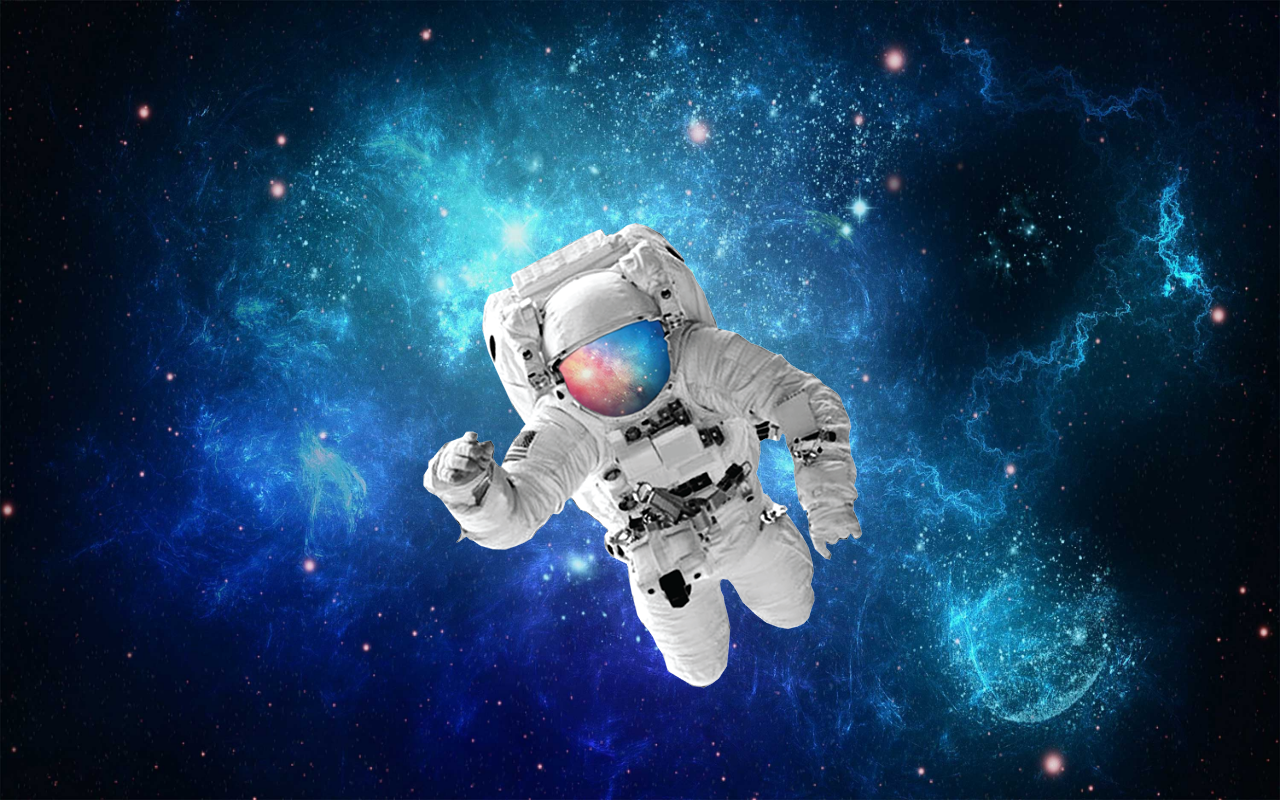
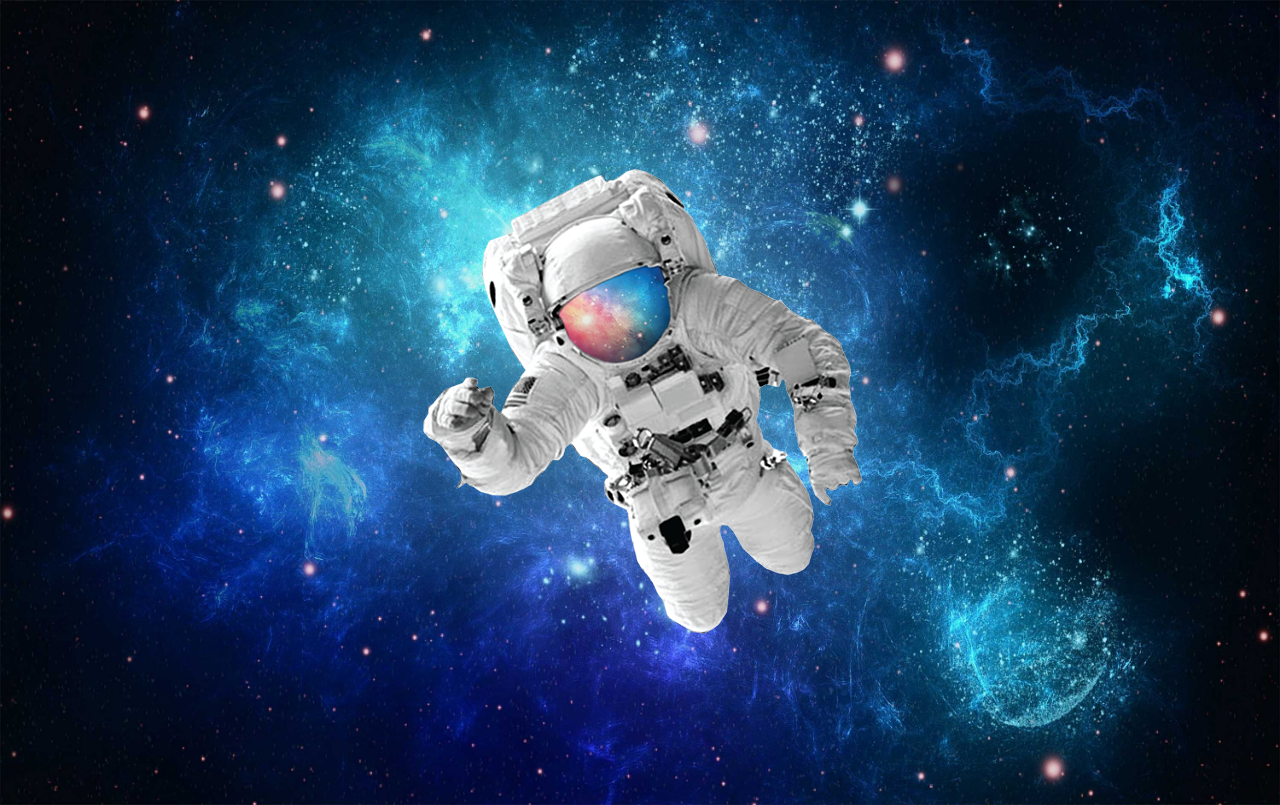
Before and after one commit to Giovanni1625/html-css, a plain HTML site: page desafios curso/d11/index.html in a window 1280 px wide. Drawn offline with Linux system fonts and the light colour scheme.

Commit message:
atualizei o desafio 11

```diff
--- a/desafios curso/d11/index.html
+++ b/desafios curso/d11/index.html
@@ -6,29 +6,28 @@
     <title>Astrounata</title>
     <style>
         body {
-            margin: 0px;
+            background-image: url(imagens/espaco.jpg);
+            height: 96.1vh;
+            background-position: center center;
+            background-size: 100% 100%;
+            position: relative;
+            background-repeat: no-repeat;
+            padding: 10px;
         }
-        .espaco {
-            margin: auto;
-            display: block;
-            max-width: 100%;
-            max-height: 100%;
-            width: 100%;
-            height: 100%;
+
+        .astronauta {
             position: absolute;
-        }
-        .astronauta {
-            margin: auto;
-            display: block;
-            position: relative;
-            max-width: 50%;
-            max-height: 50%;
-            top: 200px;
+
+            left: 50%;
+            top: 50%;
+            max-width: 600px;
+            transform: translate(-50%, -50%);
         }
     </style>
 </head>
 <body>
-    <img src="imagens/espaco.jpg" alt="Espaço" class="espaco">
-    <img src="imagens/astronauta.png" alt="Astrounata" class="astronauta">
+    <article class="astronauta">
+        <img src="imagens/astronauta.png" alt="autrunata">
+    </article>
 </body>
 </html>
```
